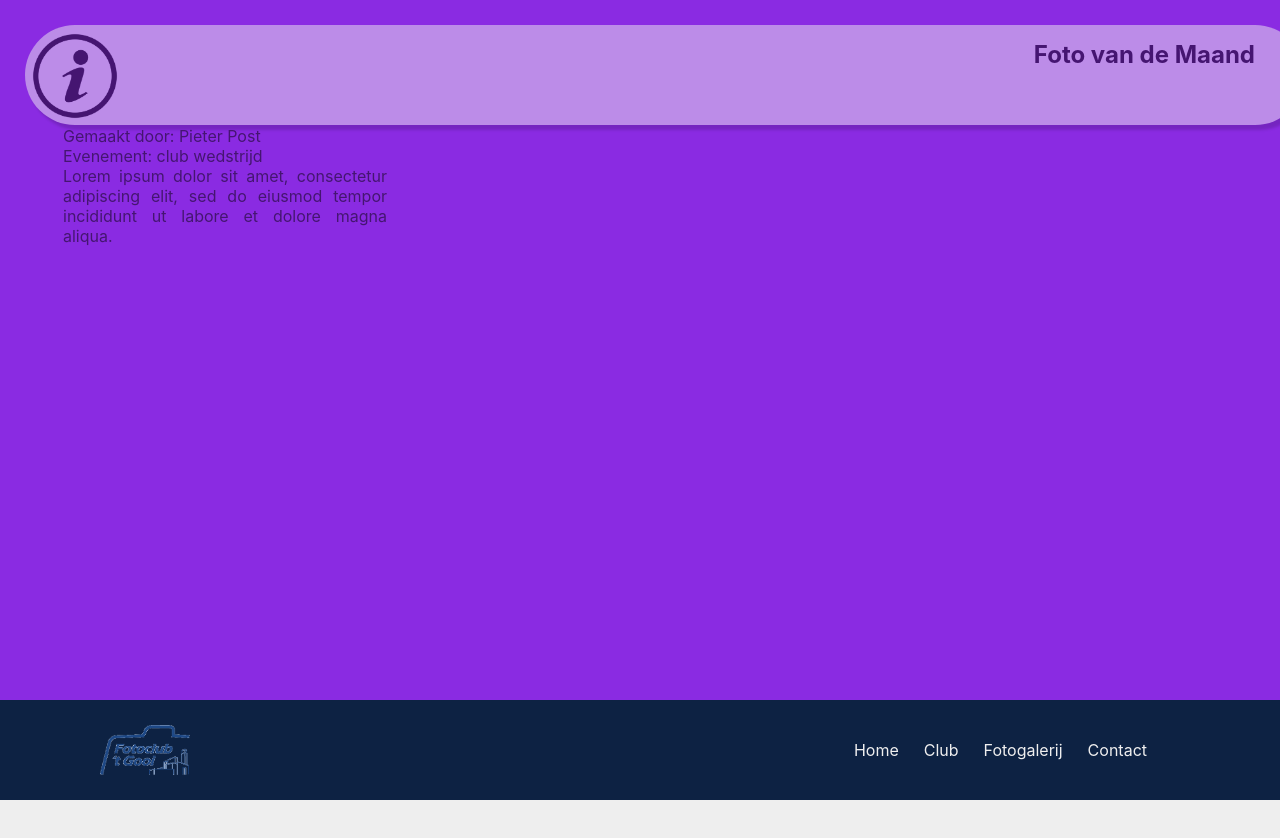
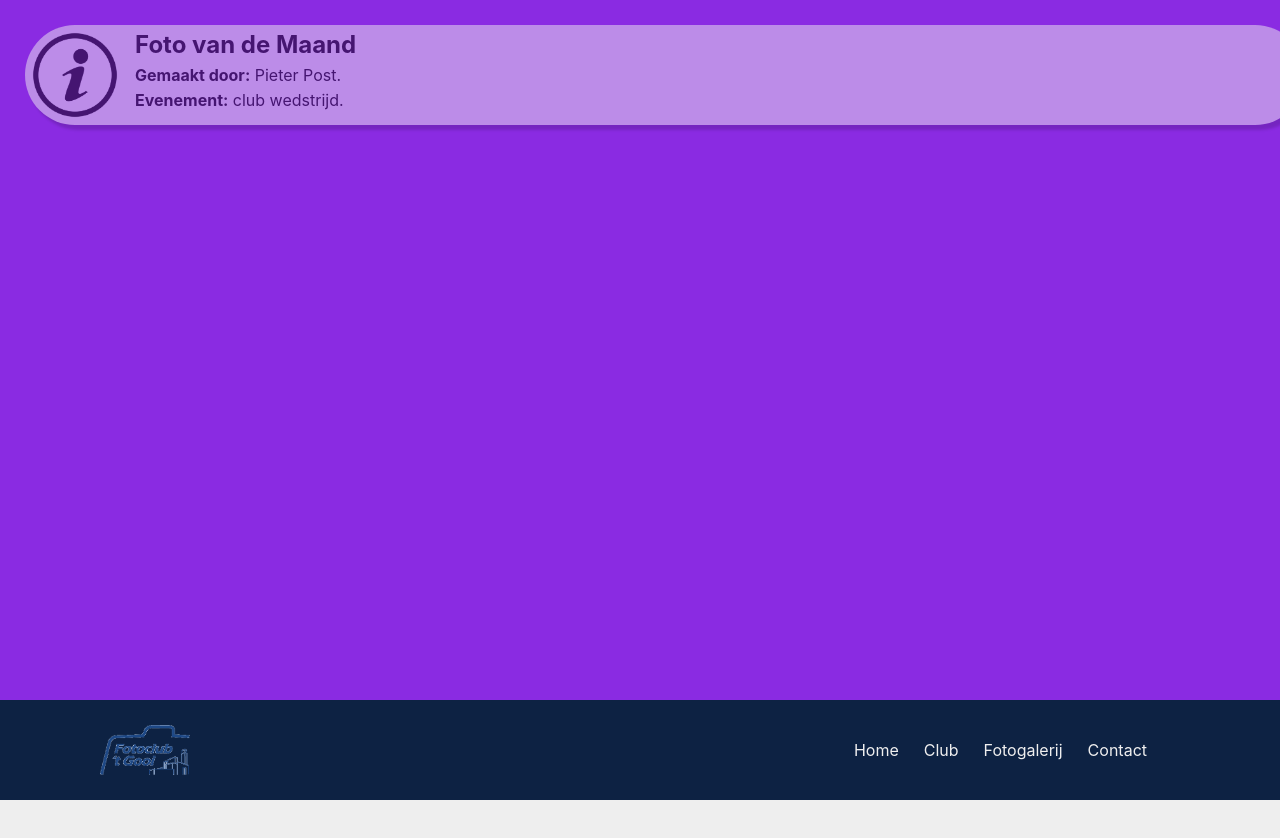
Before and after one commit to J-Segers/fctgooi, a React (Create React App) app: page / in a window 1280 px wide. Shown: the top 838 px of the page. Built offline with nearby package versions, Linux system fonts and the light colour scheme; the HTML template or start-up script is replaced by a standard one.

Commit message:
info aangepast van flex naar grid

```diff
--- a/src/components/hero/Hero.css
+++ b/src/components/hero/Hero.css
@@ -8,51 +8,50 @@
     width: 100%;
     height: 100px;
     display: grid;
-    grid-template-columns: 2% 50px calc(90% - 50px) 2%;
-    grid-template-rows: 5% 25% 55% 5%;
+    grid-template-columns: 2% 50px 2% 25% 2% auto 2%;
+    grid-template-rows: 5% 25% 2% 19% 19% 5%;
     grid-template-areas:
-        " . . . . "
-        " . img title . "
-        " . img specs . "
-        " . . . . ";
+        " . . . . . . . "
+        " . img . title . specs . "
+        " . img . . . specs . "
+        " . img . fg . specs . "
+        " . img . event . specs . "
+        " . . . . . . . ";
     gap: 2%;
-    /* flex-direction: column;
-    flex-wrap: wrap;
-    justify-content: space-evenly;
-    align-items: center; */
     background-color: var(--primary-color);
     opacity: 50%;
     box-shadow: 5px;
     transition: none;
+    overflow: hidden;
 }
 
 .maand-info img {
-    position: relative;
-    top: 2px;
     width: 50px;
     height: 50px;
     grid-area: img;
+    margin: auto 0;
 }
 
-.info-title {
+.maand-info h2 {
+    margin: 0;
+    padding: 0;
     grid-area: title;
 }
 
-.info-title h2 {
-    margin: 0;
-    padding: 0;
+.fotograaf {
+    grid-area: fg;
 }
 
-.info-specs ul {
-    list-style: none;
-    display: flex;
-    flex-wrap: wrap;
-    margin: 0;
-    padding: 0;
+.evenement {
+    grid-area: event;
 }
 
 .info-specs {
     grid-area: specs;
+}
+
+.fotograaf span, .evenement span {
+    font-weight: bold;
 }
 
 @media only screen and (min-width: 992px) {
@@ -65,73 +64,52 @@
     .maand-info {
         width: 100px;
         height: 100px;
-        transition: width 250ms ease-in-out 250ms, height 250ms ease-in-out 250ms;
-        display: flex;
-        justify-content: center;
-        align-items: center;
+        transition:
+            width 250ms ease-in-out 250ms,
+            height 250ms ease-in-out 250ms;
+        display: grid;
+        grid-template-columns: 20px 80px 10px 260px 20px;
+        grid-template-rows: 5px 35px 25px 25px 10px 100px 20px;
+        grid-template-areas:
+        "img img . . ."
+        "img img . title ."
+        "img img . fg ."
+        "img img . event ."
+        "img img . . ."
+        ". specs specs specs ."
+        ". . . . .";
         border-radius: 50px;
         position: relative;
         top: 25px;
         left: 25px;
         box-shadow: 4px 5px 3px rgba(0, 0, 0, .3);
         padding: 0;
+        gap: 0;
     }
 
     .maand-info img {
-        position: absolute;
-        top: 1px;
-        left: 0px;
         width: 100px;
-        height: auto;
+        height: 100px;
     }
 
-    .maand-info .info-title, .maand-info .info-specs {
-        transition-property: visibility;
-        transition-delay: 250ms;
-        transition: visibility 0ms linear 250ms, opacity 250ms ease-in-out;
-        visibility: hidden;
-        position:absolute;
+    .maand-info h2, .maand-info .fotograaf, .maand-info .evenement, .maand-info .info-specs {
+        transition: opacity 250ms ease-in-out;
         opacity: 0;
-    }
-
-    .maand-info .info-title {
-        top: 15px;
-        right: 50px;
-    }
-
-    .maand-info .info-specs {
-        text-align: justify;
-        width: 324px;
-        top: 85px;
-        left: 38px;
-    }
-
-    .info-specs ul {
-        list-style: none;
-        padding: 0;
-        margin: 16px 0;
     }
 
     .maand-info:hover {
         width: 390px;
         height: 220px;
-        transition: width 250ms ease-in-out, height 250ms ease-in-out;
-        display: flex;
-        flex-wrap: wrap;
-        justify-content: center;
-        align-items: center;
-        border-radius: 50px;
-        position: relative;
-        top: 25px;
-        left: 25px;
+        transition:
+            width 250ms ease-in-out 250ms,
+            height 250ms ease-in-out 250ms;
     }
 
-    .maand-info:hover .info-title, .maand-info:hover .info-specs {
-        transition-delay: 250ms;
-        transition-property: opacity and visibility;
-        transition-duration: 250ms;
-        transition: visibility 0 linear 250ms, opacity 250ms ease-in-out 250ms;
-        visibility: visible;
+    .maand-info:hover h2,
+    .maand-info:hover .fotograaf,
+    .maand-info:hover .evenement,
+    .maand-info:hover .info-specs {
+        transition: opacity 250ms ease-in-out 500ms;
         opacity: 100%;
     }
 
--- a/src/components/hero/Hero.tsx
+++ b/src/components/hero/Hero.tsx
@@ -17,20 +17,11 @@ function Hero() {
         <div id="hero">
             <div className="maand-info">
                 <img src={info} alt="" />
-                <div className="info-title">
-                    <h2>Foto van de Maand</h2>
-                </div>
+                <h2>Foto van de Maand</h2>
+                <div className="fotograaf"><span>Gemaakt door:</span>{` ${maandFoto?.fotograaf}.`}</div>
+                <div className="evenement"><span>Evenement:</span>{` ${maandFoto?.evenement}.`}</div>
                 <div className="info-specs">
-                    <ul>
-                        <li>
-                            {`Gemaakt door: ${maandFoto?.fotograaf}`}
-                        </li>
-                        <li>
-                            {`Evenement: ${maandFoto?.evenement}`}
-                        </li>
-                        <li>{`${maandFoto?.opmerking}`}</li>
-                    </ul>
-
+                   {`${maandFoto?.opmerking}`}
                 </div>
             </div>
         </div>
```
